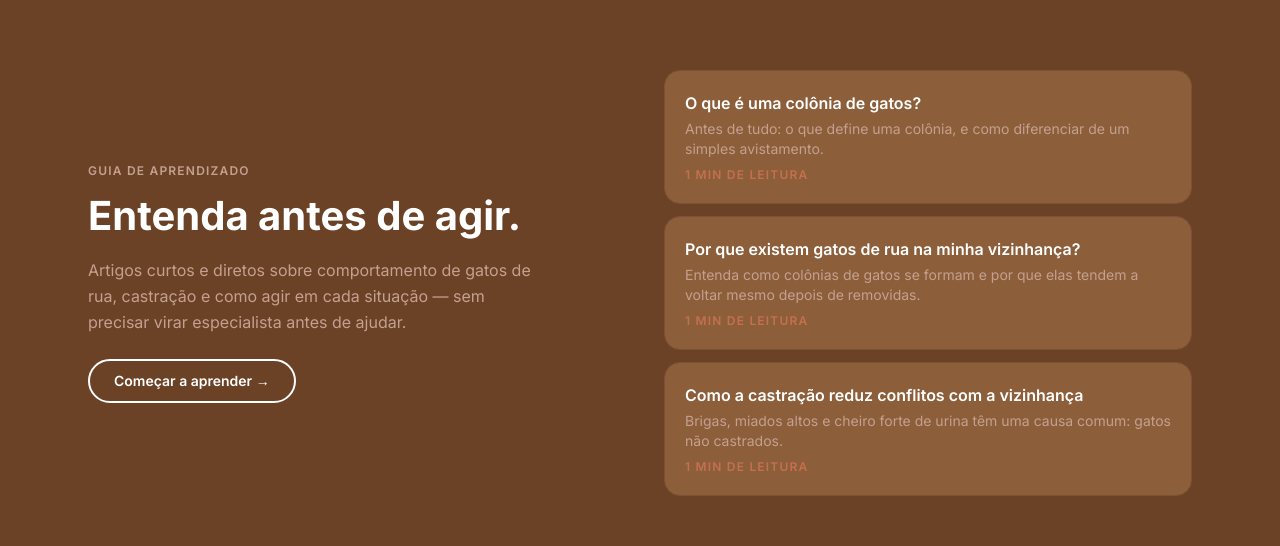
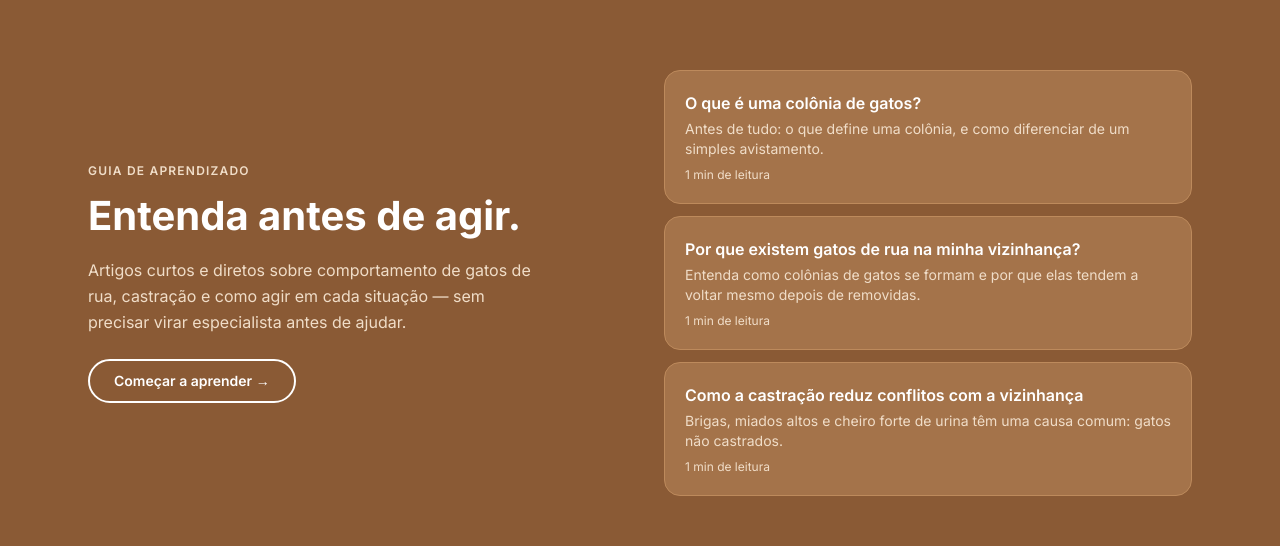
Before and after one commit to luarawork/felines, a Next.js app: page / in a window 1280 px wide. Shown: the part 1824-2370 px from the top of the page. Built offline with nearby package versions, Linux system fonts and the light colour scheme; no server answers.

Commit message:
style: standardize article cards into a shared component, lighten dark caramel sections

```diff
--- a/app/globals.css
+++ b/app/globals.css
@@ -15,17 +15,18 @@
   --color-felines-background: #f9f6f2;
   --color-felines-surface: #ffffff;
   /* Caramel-cat brown, used for dark/alternating sections instead of
-     a near-black brown — warmer, on-theme with a caramel cat's coat. */
-  --color-felines-dark: #6b4226;
-  --color-felines-dark-accent: #8c5e3a;
+     a near-black brown — warmer, on-theme with a caramel cat's coat,
+     and light enough to stay clearly lighter than plain black. */
+  --color-felines-dark: #8a5a35;
+  --color-felines-dark-accent: #a4734a;
 
   --color-felines-text-primary: #2d2d2d;
   --color-felines-text-primary-on-dark: #ffffff;
   --color-felines-text-secondary: #6b6b6b;
-  --color-felines-text-secondary-on-dark: #c4a090;
+  --color-felines-text-secondary-on-dark: #f0ddc8;
 
   --color-felines-border: #e8e4df;
-  --color-felines-border-on-dark: #7a5234;
+  --color-felines-border-on-dark: #bd8a5c;
 
   --color-felines-accent: #c4704f;
   --color-felines-accent-hover: #a85a3a;
--- a/app/page.tsx
+++ b/app/page.tsx
@@ -13,7 +13,8 @@ import Reveal from "@/components/Reveal";
 import CountUpStat from "@/components/CountUpStat";
 import CatHeroIllustration from "@/components/CatHeroIllustration";
 import MapPreviewIllustration from "@/components/MapPreviewIllustration";
-import { ARTICLES, getReadingTimeMinutes } from "@/lib/articles";
+import ArticleCard from "@/components/ArticleCard";
+import { ARTICLES } from "@/lib/articles";
 
 const STATS: { value: string; label: string }[] = [
   { value: "10M", label: "gatos de rua no Brasil" },
@@ -211,18 +212,7 @@ export default function Home() {
           <div className="space-y-3">
             {previewArticles.map((article, index) => (
               <Reveal key={article.slug} delayMs={index * 100}>
-                <Link
-                  href={`/learn/${article.slug}`}
-                  className="block rounded-2xl border border-felines-border-on-dark bg-felines-dark-accent p-5 transition-all duration-200 hover:-translate-y-0.5 hover:shadow-[0_8px_24px_rgba(0,0,0,0.25)]"
-                >
-                  <p className="font-semibold text-white">{article.title}</p>
-                  <p className="mt-1 text-sm text-felines-text-secondary-on-dark">
-                    {article.summary}
-                  </p>
-                  <p className="mt-2 text-xs font-semibold uppercase tracking-[0.1em] text-felines-accent">
-                    {getReadingTimeMinutes(article)} min de leitura
-                  </p>
-                </Link>
+                <ArticleCard article={article} isDark />
               </Reveal>
             ))}
           </div>
--- /dev/null
+++ b/components/ArticleCard.tsx
@@ -0,0 +1,54 @@
+// Single shared card used for every article preview across the site —
+// home's "Entenda antes de agir" strip, the learn theme sections, and
+// anywhere else an article gets previewed. One layout (title,
+// description, reading time, in that order) so cards never look
+// different depending on which section happens to render them.
+import Link from "next/link";
+import type { Article } from "@/lib/articles";
+import { getReadingTimeMinutes } from "@/lib/articles";
+
+export default function ArticleCard({
+  article,
+  isDark = false,
+  isRead = false,
+}: {
+  article: Article;
+  isDark?: boolean;
+  isRead?: boolean;
+}) {
+  return (
+    <Link
+      href={`/learn/${article.slug}`}
+      className={
+        isDark
+          ? "block h-full rounded-2xl border border-felines-border-on-dark bg-felines-dark-accent p-5 transition-all duration-200 hover:-translate-y-0.5 hover:shadow-[0_8px_24px_rgba(0,0,0,0.25)]"
+          : "block h-full rounded-2xl border border-felines-border bg-felines-surface p-5 shadow-[0_2px_8px_rgba(0,0,0,0.05)] transition-all duration-200 hover:-translate-y-0.5 hover:shadow-[0_8px_24px_rgba(0,0,0,0.10)]"
+      }
+    >
+      <div className="flex items-start justify-between gap-2">
+        <p className={`font-semibold ${isDark ? "text-white" : "text-felines-text-primary"}`}>
+          {article.title}
+        </p>
+        {isRead && (
+          <span className="flex-shrink-0 rounded-full bg-felines-success/15 px-2 py-0.5 text-xs font-medium text-felines-success">
+            Lido
+          </span>
+        )}
+      </div>
+      <p
+        className={`mt-1 text-sm ${
+          isDark ? "text-felines-text-secondary-on-dark" : "text-felines-text-secondary"
+        }`}
+      >
+        {article.summary}
+      </p>
+      <p
+        className={`mt-2 text-xs ${
+          isDark ? "text-felines-text-secondary-on-dark" : "text-felines-text-secondary"
+        }`}
+      >
+        {getReadingTimeMinutes(article)} min de leitura
+      </p>
+    </Link>
+  );
+}
--- a/components/LearnIndex.tsx
+++ b/components/LearnIndex.tsx
@@ -11,7 +11,8 @@ import Link from "next/link";
 import type { Session } from "@supabase/supabase-js";
 import { supabase } from "@/lib/supabaseClient";
 import Reveal from "@/components/Reveal";
-import { getReadingTimeMinutes, type Article, type ArticleLevel } from "@/lib/articles";
+import ArticleCard from "@/components/ArticleCard";
+import type { Article, ArticleLevel } from "@/lib/articles";
 
 const LEVEL_LABELS: Record<ArticleLevel, string> = {
   1: "Primeiros passos",
@@ -102,43 +103,11 @@ export default function LearnIndex({
               <div className="mt-10 grid gap-4 sm:grid-cols-2 lg:grid-cols-3">
                 {levelArticles.map((article, articleIndex) => (
                   <Reveal key={article.slug} delayMs={articleIndex * 80}>
-                    <Link
-                      href={`/learn/${article.slug}`}
-                      className={
-                        isDark
-                          ? "block h-full rounded-2xl border border-felines-border-on-dark bg-felines-dark-accent p-5 transition-all duration-200 hover:-translate-y-0.5 hover:shadow-[0_8px_24px_rgba(0,0,0,0.25)]"
-                          : "block h-full rounded-2xl border border-felines-border bg-felines-surface p-5 shadow-[0_2px_8px_rgba(0,0,0,0.05)] transition-all duration-200 hover:-translate-y-0.5 hover:shadow-[0_8px_24px_rgba(0,0,0,0.10)]"
-                      }
-                    >
-                      <div className="flex items-start justify-between gap-2">
-                        <p
-                          className={`font-semibold ${
-                            isDark ? "text-white" : "text-felines-text-primary"
-                          }`}
-                        >
-                          {article.title}
-                        </p>
-                        {readSlugs.includes(article.slug) && (
-                          <span className="flex-shrink-0 rounded-full bg-felines-success/15 px-2 py-0.5 text-xs font-medium text-felines-success">
-                            Lido
-                          </span>
-                        )}
-                      </div>
-                      <p
-                        className={`mt-1 text-sm ${
-                          isDark ? "text-felines-text-secondary-on-dark" : "text-felines-text-secondary"
-                        }`}
-                      >
-                        {article.summary}
-                      </p>
-                      <p
-                        className={`mt-2 text-xs ${
-                          isDark ? "text-felines-text-secondary-on-dark" : "text-felines-text-secondary"
-                        }`}
-                      >
-                        {getReadingTimeMinutes(article)} min de leitura
-                      </p>
-                    </Link>
+                    <ArticleCard
+                      article={article}
+                      isDark={isDark}
+                      isRead={readSlugs.includes(article.slug)}
+                    />
                   </Reveal>
                 ))}
               </div>
```
